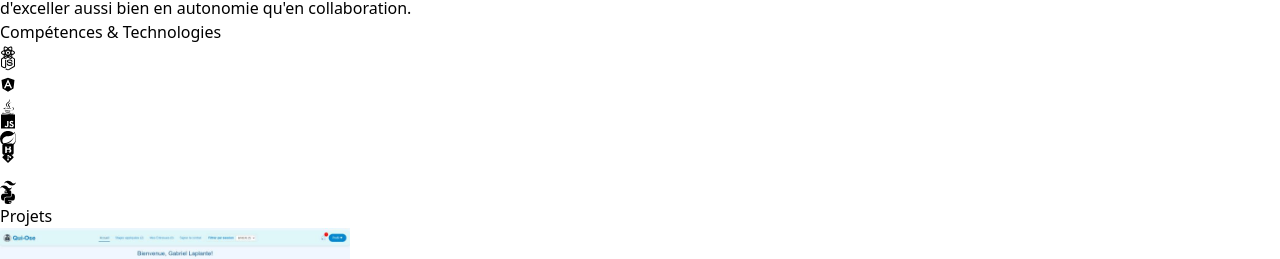
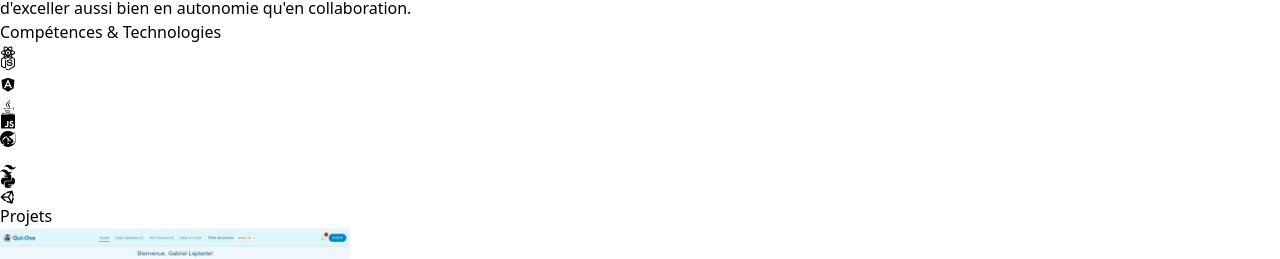
Before and after one commit to Niseiyen1607/Portfolio-2025, a React (Vite) app in the folder portfolio/: page / in a window 1280 px wide. Shown: the part 1931-2190 px from the top of the page. Built offline with nearby package versions, Linux system fonts and the light colour scheme.

Commit message:
Ajoute de unity dans les competences

```diff
--- a/portfolio/package.json
+++ b/portfolio/package.json
@@ -31,6 +31,7 @@
     "eslint-plugin-react": "^7.37.2",
     "eslint-plugin-react-hooks": "^5.0.0",
     "eslint-plugin-react-refresh": "^0.4.16",
+    "gh-pages": "^6.3.0",
     "globals": "^15.14.0",
     "postcss": "^8.5.1",
     "tailwindcss": "^3.4.17",
--- a/portfolio/src/components/Technologie.jsx
+++ b/portfolio/src/components/Technologie.jsx
@@ -4,15 +4,14 @@ import { FaAngular } from "react-icons/fa";
 import { FaJava } from "react-icons/fa";
 import { IoLogoJavascript } from "react-icons/io5";
 import { SiSpring } from "react-icons/si";
-import { DiBootstrap } from "react-icons/di";
 import { DiGit } from "react-icons/di";
-import { RiTailwindCssFill } from "react-icons/ri"
+import { RiTailwindCssFill } from "react-icons/ri";
 import { FaPython } from "react-icons/fa";
+import { FaUnity } from "react-icons/fa"; // Import Unity icon
 
 import { useTranslation } from 'react-i18next';
 
-
-import {motion} from "framer-motion";
+import { motion } from "framer-motion";
 
 const iconVariants = (duration) => ({
     inital: { y: -10 },
@@ -99,15 +98,6 @@ const Technologie = () => {
                     <SiSpring className="text-7xl text-green-400" />
                 </motion.div>
                 <motion.div
-                variants={iconVariants(4)}
-                initial="inital"
-                animate="animate"
-                whileHover={{ scale: 1.2 }}
-                className="rounded-2xl border-4 border-gradient-to-r from-pink-300 via-slate-500
-                        to-purple-500 p-4">
-                    <DiBootstrap className="text-7xl text-purple-700" />
-                </motion.div>
-                <motion.div
                     variants={iconVariants(6)}
                     initial="inital"
                     animate="animate"
@@ -131,9 +121,17 @@ const Technologie = () => {
                     animate="animate"
                     whileHover={{ scale: 1.2 }}
                     className="rounded-2xl border-4 border-gradient-to-r from-pink-300 via-slate-500
-                        to-purple-500 p-4"
-                >
+                        to-purple-500 p-4">
                     <FaPython className="text-7xl text-yellow-500" />
+                </motion.div>
+                <motion.div
+                    variants={iconVariants(4)}
+                    initial="inital"
+                    animate="animate"
+                    whileHover={{ scale: 1.2 }}
+                    className="rounded-2xl border-4 border-gradient-to-r from-pink-300 via-slate-500
+                        to-purple-500 p-4">
+                    <FaUnity className="text-7xl text-white" />
                 </motion.div>
             </motion.div>
         </div>
```
Also changed, not shown: 1 other file (tests, documents, lock files or other folders). Lines whose indentation alone changed are shown as unchanged.
